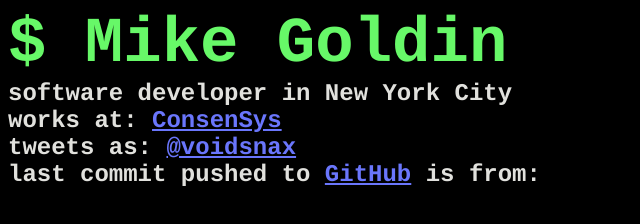
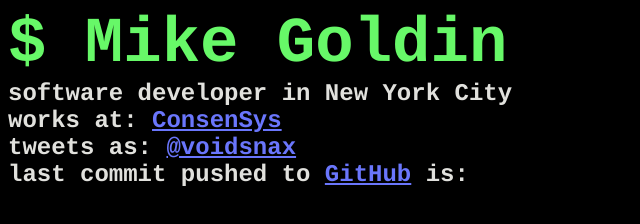
Before and after one commit to skmgoldin/mikegold.in, a plain HTML site: page site/html/index.html in a window 1280 px wide. Shown: the full height of the page, 0-640 px from the left. Drawn offline with Linux system fonts and the light colour scheme; no server answers.

Commit message:
Update copy for display of hashes

```diff
--- a/site/html/index.html
+++ b/site/html/index.html
@@ -22,7 +22,7 @@
         <h2>tweets as: <a href="http://twitter.com/voidsnax">@voidsnax</a></h2>
     </div>
     <div>
-        <h2>last commit pushed to <a href="http://www.github.com/skmgoldin">GitHub</a> is from: </h2><h2 id=lastcommit></h2><h2></h2>
+        <h2>last commit pushed to <a href="http://www.github.com/skmgoldin">GitHub</a> is: </h2><h2 id=lastcommit></h2><h2></h2>
     </div>
   </div>
   <div id="main">
```
